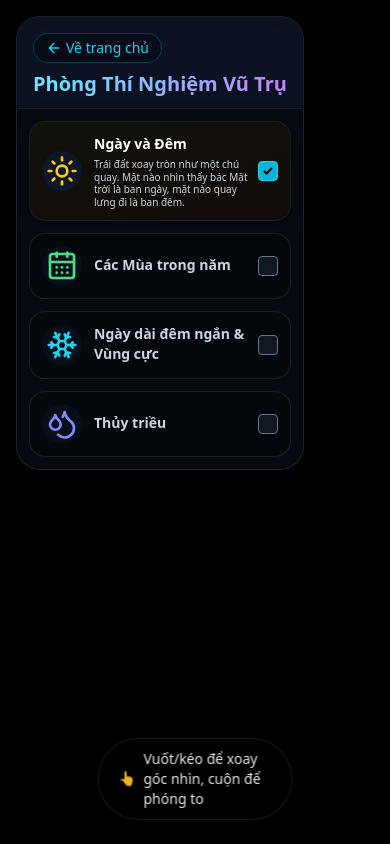
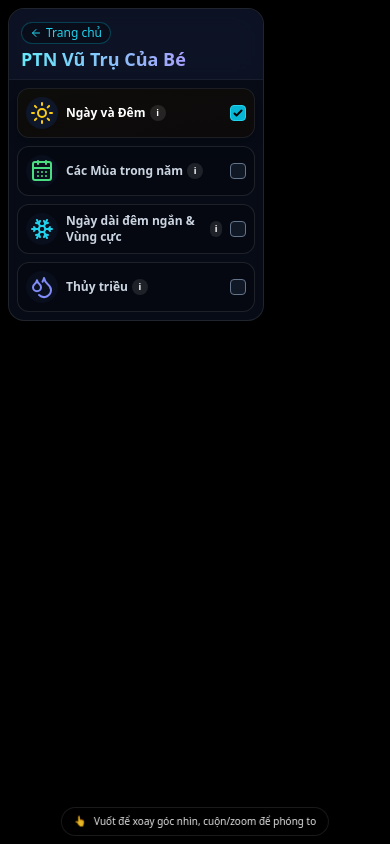
Before and after one commit to vlhquang/karaoke, a Next.js app in the folder apps/frontend/: page /hien-tuong-khoa-hoc in a window 390 px wide. Built offline with nearby package versions, Linux system fonts and the light colour scheme; no server answers.

Commit message:
feat: add space laboratory simulation page with interactive control panel

```diff
--- a/apps/frontend/src/app/hien-tuong-khoa-hoc/page.tsx
+++ b/apps/frontend/src/app/hien-tuong-khoa-hoc/page.tsx
@@ -68,6 +68,13 @@ export default function SpaceLabPage() {
     },
   ];
 
+  const [activeHint, setActiveHint] = useState<keyof SimulationState | null>(null);
+
+  const toggleHint = (e: React.MouseEvent, id: keyof SimulationState) => {
+    e.stopPropagation();
+    setActiveHint(activeHint === id ? null : id);
+  };
+
   return (
     <div className="relative w-full h-screen bg-black overflow-hidden font-sans">
 
@@ -76,53 +83,58 @@ export default function SpaceLabPage() {
         <SpaceSimulation simState={simState} />
       </div>
 
-      {/* Floating Control Panel */}
-      <div className="absolute top-4 left-4 z-10 w-72 max-h-[calc(100vh-2rem)] flex flex-col bg-slate-900/40 backdrop-blur-md border border-white/10 rounded-3xl shadow-2xl overflow-y-auto">
-        <div className="p-4 pb-3 sticky top-0 bg-slate-900/60 backdrop-blur-lg z-20 border-b border-white/5">
-          <Link href="/" className="inline-flex items-center text-cyan-400 hover:text-cyan-300 transition-colors mb-2 text-sm font-medium bg-black/30 px-3 py-1 rounded-full border border-cyan-500/30">
-            <ArrowLeft className="w-4 h-4 mr-1" /> Về trang chủ
+      {/* Floating Control Panel - Responsive for Mobile Landscape */}
+      <div className="absolute top-2 left-2 landscape:top-2 landscape:left-2 md:top-4 md:left-4 z-10 w-64 landscape:w-56 md:w-72 max-h-[calc(100vh-1rem)] md:max-h-[calc(100vh-2rem)] flex flex-col bg-slate-900/50 backdrop-blur-md border border-white/10 rounded-2xl md:rounded-3xl shadow-2xl overflow-y-auto">
+        <div className="p-3 md:p-4 pb-2 md:pb-3 sticky top-0 bg-slate-900/60 backdrop-blur-lg z-20 border-b border-white/5">
+          <Link href="/" className="inline-flex items-center text-cyan-400 hover:text-cyan-300 transition-colors mb-1 md:mb-2 text-xs md:text-sm font-medium bg-black/30 px-2 py-0.5 md:px-3 md:py-1 rounded-full border border-cyan-500/30">
+            <ArrowLeft className="w-3 h-3 md:w-4 md:h-4 mr-1" /> Trang chủ
           </Link>
-          <h1 className="text-xl font-extrabold text-transparent bg-clip-text bg-gradient-to-r from-cyan-300 to-purple-400 leading-tight">
-            Phòng Thí Nghiệm Vũ Trụ
+          <h1 className="text-lg landscape:text-base md:text-xl font-extrabold text-transparent bg-clip-text bg-gradient-to-r from-cyan-300 to-purple-400 leading-tight">
+            PTN Vũ Trụ Của Bé
           </h1>
         </div>
 
-        <div className="p-3 flex flex-col gap-3">
+        <div className="p-2 md:p-3 flex flex-col gap-2 md:gap-3">
           {modules.map((mod) => {
             const isActive = simState[mod.id];
+            const isHintOpen = activeHint === mod.id;
+
             return (
               <div
                 key={mod.id}
                 onClick={() => toggleModule(mod.id)}
-                className={`relative overflow-hidden rounded-2xl cursor-pointer transition-all duration-300 transform hover:scale-[1.02] border border-white/10 ${
-                  isActive ? "bg-black/40 shadow-lg" : "bg-black/20 hover:bg-black/30"
+                className={`relative overflow-hidden rounded-xl md:rounded-2xl cursor-pointer transition-all duration-300 border border-white/10 ${
+                  isActive ? "bg-black/50 shadow-lg" : "bg-black/20 hover:bg-black/30"
                 }`}
               >
                 {isActive && (
-                  <div className={`absolute inset-0 bg-gradient-to-br ${mod.color} opacity-30 transition-opacity`}></div>
+                  <div className={`absolute inset-0 bg-gradient-to-br ${mod.color} opacity-20 transition-opacity`}></div>
                 )}
-                <div className="relative p-3 flex gap-3 items-center">
+                <div className="relative p-2 md:p-3 flex flex-col">
+                  <div className="flex gap-2 items-center">
                     <div className="shrink-0">
-                    <div className={`w-10 h-10 rounded-full flex items-center justify-center transition-colors shadow-inner ${
+                      <div className={`w-8 h-8 md:w-10 md:h-10 rounded-full flex items-center justify-center transition-colors shadow-inner ${
                         isActive ? "bg-slate-900" : "bg-slate-900/50"
                       }`}>
-                      {mod.icon}
+                        {/* Smaller icon on landscape/mobile */}
+                        <div className="scale-75 md:scale-100">{mod.icon}</div>
                       </div>
                     </div>
                     <div className="flex-1 pr-6">
-                    <h2 className={`text-sm font-bold mb-0.5 transition-colors ${
+                      <h2 className={`text-xs md:text-sm font-bold transition-colors ${
                         isActive ? "text-white" : "text-slate-300"
-                    }`}>
+                      } flex items-center gap-1`}>
                         {mod.title}
+                        <button
+                          onClick={(e) => toggleHint(e, mod.id)}
+                          className="w-4 h-4 rounded-full bg-white/10 flex items-center justify-center text-[9px] text-white hover:bg-white/20"
+                        >
+                          i
+                        </button>
                       </h2>
-                    {isActive && (
-                      <p className="text-[10px] leading-tight text-slate-300 mt-1">
-                        {mod.description}
-                      </p>
-                    )}
                     </div>
-                  <div className="absolute top-1/2 -translate-y-1/2 right-3">
-                    <div className={`w-5 h-5 rounded-[4px] flex items-center justify-center transition-colors border ${
+                    <div className="absolute top-1/2 -translate-y-1/2 right-2 md:right-3">
+                      <div className={`w-4 h-4 md:w-5 md:h-5 rounded-[4px] flex items-center justify-center transition-colors border ${
                         isActive ? "bg-cyan-500 border-cyan-400" : "border-slate-500 bg-slate-800/50"
                       }`}>
                         {isActive && (
@@ -133,6 +145,16 @@ export default function SpaceLabPage() {
                       </div>
                     </div>
                   </div>
+
+                  {/* Hint Dropdown */}
+                  {isHintOpen && (
+                    <div className="mt-2 p-2 bg-black/40 rounded-lg border border-white/5" onClick={(e) => e.stopPropagation()}>
+                      <p className="text-[10px] md:text-xs leading-relaxed text-cyan-100">
+                        💡 {mod.description}
+                      </p>
+                    </div>
+                  )}
+                </div>
               </div>
             );
           })}
@@ -140,8 +162,8 @@ export default function SpaceLabPage() {
       </div>
 
       {/* Instruction overlay */}
-      <div className="absolute bottom-6 left-1/2 transform -translate-x-1/2 pointer-events-none bg-black/40 backdrop-blur-md px-5 py-2.5 rounded-full border border-white/10 text-white/90 text-sm flex items-center gap-2 shadow-xl">
-        <span className="animate-bounce">👆</span> Vuốt/kéo để xoay góc nhìn, cuộn để phóng to
+      <div className="absolute bottom-2 landscape:bottom-2 md:bottom-6 left-1/2 transform -translate-x-1/2 pointer-events-none bg-black/40 backdrop-blur-md px-3 py-1.5 md:px-5 md:py-2.5 rounded-full border border-white/10 text-white/90 text-[10px] md:text-sm flex items-center gap-2 shadow-xl whitespace-nowrap">
+        <span className="animate-bounce">👆</span> Vuốt để xoay góc nhìn, cuộn/zoom để phóng to
       </div>
     </div>
   );
```
Lines whose indentation alone changed are shown as unchanged.
